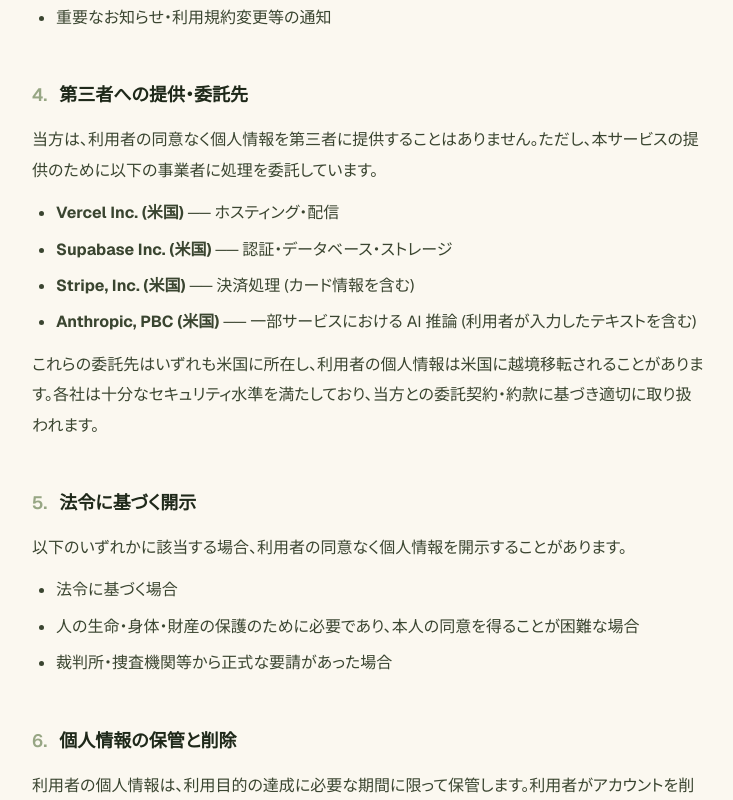
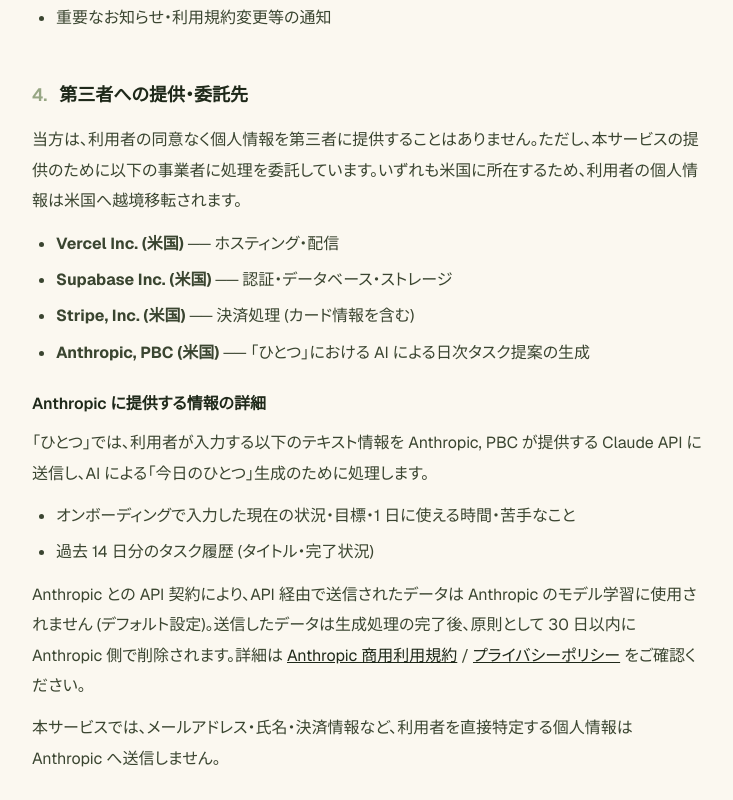
Before and after one commit to vcorp-endoarata/virtual-corporation, a Next.js app: page /legal/privacy in a window 1280 px wide. Shown: the part 1180-1980 px from the top of the page, without its empty margins (272-1005 px from the left). Built offline with nearby package versions, Linux system fonts and the light colour scheme.

Commit message:
レビュー対応 #2: プライバシーポリシーに Anthropic 第三者提供の詳細を追加

```diff
--- a/app/legal/privacy/page.tsx
+++ b/app/legal/privacy/page.tsx
@@ -12,7 +12,7 @@
         プライバシーポリシー
       </h1>
       <p className="text-sm text-sage-400 mb-12">
-        最終改定: 2026年5月3日
+        最終改定: 2026年5月5日
       </p>
 
       <p>
@@ -53,7 +53,7 @@
 
       <Section n="4" title="第三者への提供・委託先">
         <p>
-          当方は、利用者の同意なく個人情報を第三者に提供することはありません。ただし、本サービスの提供のために以下の事業者に処理を委託しています。
+          当方は、利用者の同意なく個人情報を第三者に提供することはありません。ただし、本サービスの提供のために以下の事業者に処理を委託しています。いずれも米国に所在するため、利用者の個人情報は米国へ越境移転されます。
         </p>
         <ul>
           <li>
@@ -66,11 +66,41 @@
             <strong>Stripe, Inc. (米国)</strong> ── 決済処理 (カード情報を含む)
           </li>
           <li>
-            <strong>Anthropic, PBC (米国)</strong> ── 一部サービスにおける AI 推論 (利用者が入力したテキストを含む)
+            <strong>Anthropic, PBC (米国)</strong> ── 「ひとつ」における AI による日次タスク提案の生成
           </li>
         </ul>
+
+        <h3 className="mt-6 text-base font-semibold text-sage-900">Anthropic に提供する情報の詳細</h3>
         <p>
-          これらの委託先はいずれも米国に所在し、利用者の個人情報は米国に越境移転されることがあります。各社は十分なセキュリティ水準を満たしており、当方との委託契約・約款に基づき適切に取り扱われます。
+          「ひとつ」では、利用者が入力する以下のテキスト情報を Anthropic, PBC が提供する Claude API に送信し、AI による「今日のひとつ」生成のために処理します。
+        </p>
+        <ul>
+          <li>オンボーディングで入力した現在の状況・目標・1 日に使える時間・苦手なこと</li>
+          <li>過去 14 日分のタスク履歴 (タイトル・完了状況)</li>
+        </ul>
+        <p>
+          Anthropic との API 契約により、API 経由で送信されたデータは Anthropic のモデル学習に使用されません (デフォルト設定)。送信したデータは生成処理の完了後、原則として 30 日以内に Anthropic 側で削除されます。詳細は{" "}
+          <a
+            href="https://www.anthropic.com/legal/commercial-terms"
+            target="_blank"
+            rel="noreferrer"
+            className="underline"
+          >
+            Anthropic 商用利用規約
+          </a>
+          {" / "}
+          <a
+            href="https://www.anthropic.com/legal/privacy"
+            target="_blank"
+            rel="noreferrer"
+            className="underline"
+          >
+            プライバシーポリシー
+          </a>
+          {" "}をご確認ください。
+        </p>
+        <p>
+          本サービスでは、メールアドレス・氏名・決済情報など、利用者を直接特定する個人情報は Anthropic へ送信しません。
         </p>
       </Section>
 
```
